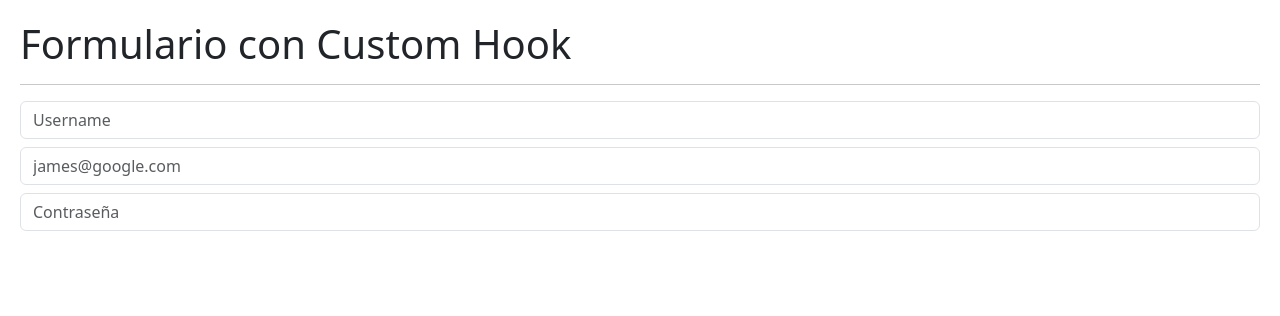
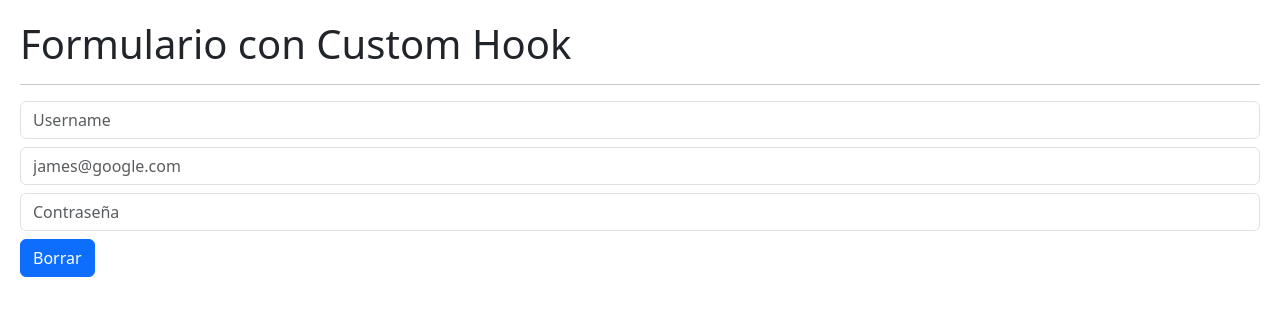
Before and after one commit to CodingJhames/Rebuilds, a React (Vite) app in the folder hook-app/: page / in a window 1280 px wide. Shown: the top 316 px of the page. Built offline with nearby package versions, Linux system fonts and the light colour scheme.

Commit message:
implement reset functionality

```diff
--- a/hook-app/src/hooks/useForm.js
+++ b/hook-app/src/hooks/useForm.js
@@ -18,11 +18,16 @@
 
     };
 
+    const onResetForm = ( ) => {
+        setFormState(initialForm);
+    };
+
 
     return {
         ...formState,
         formState,
-        onInputChange
+        onInputChange,
+        onResetForm
     }
 
 }
--- a/hook-app/src/useEffect/FormWithCustomHook.jsx
+++ b/hook-app/src/useEffect/FormWithCustomHook.jsx
@@ -5,7 +5,7 @@
 
 export const FormWithCustomHook = () => {
 
-    const { formstate, onInputChange, username, email, password  } = useForm({
+    const { formstate, onInputChange, username, email, password , onResetForm } = useForm({
         username: '',
         email: '',
         password: ''
@@ -46,7 +46,7 @@
                 onChange = { onInputChange }
             />
 
-
+            <button onClick={ onResetForm } className="btn btn-primary mt-2">Borrar</button>
 
         </>
     )
```
